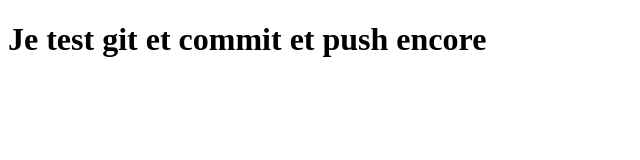
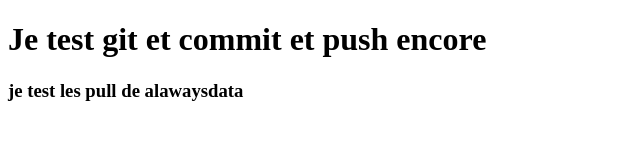
Before and after one commit to sebatease/test_repo, a plain HTML site: page index.html in a window 1280 px wide. Shown: the whole page, without its empty margins (0-640 px from the left). Drawn offline with Linux system fonts and the light colour scheme.

Commit message:
modif texte pour test pull alwaysdata

```diff
--- a/index.html
+++ b/index.html
@@ -8,5 +8,6 @@
   </head>
   <body>
     <h1>Je test git et commit et push encore</h1>
+    <h3>je test les pull de alawaysdata</h3>
   </body>
 </html>
```
